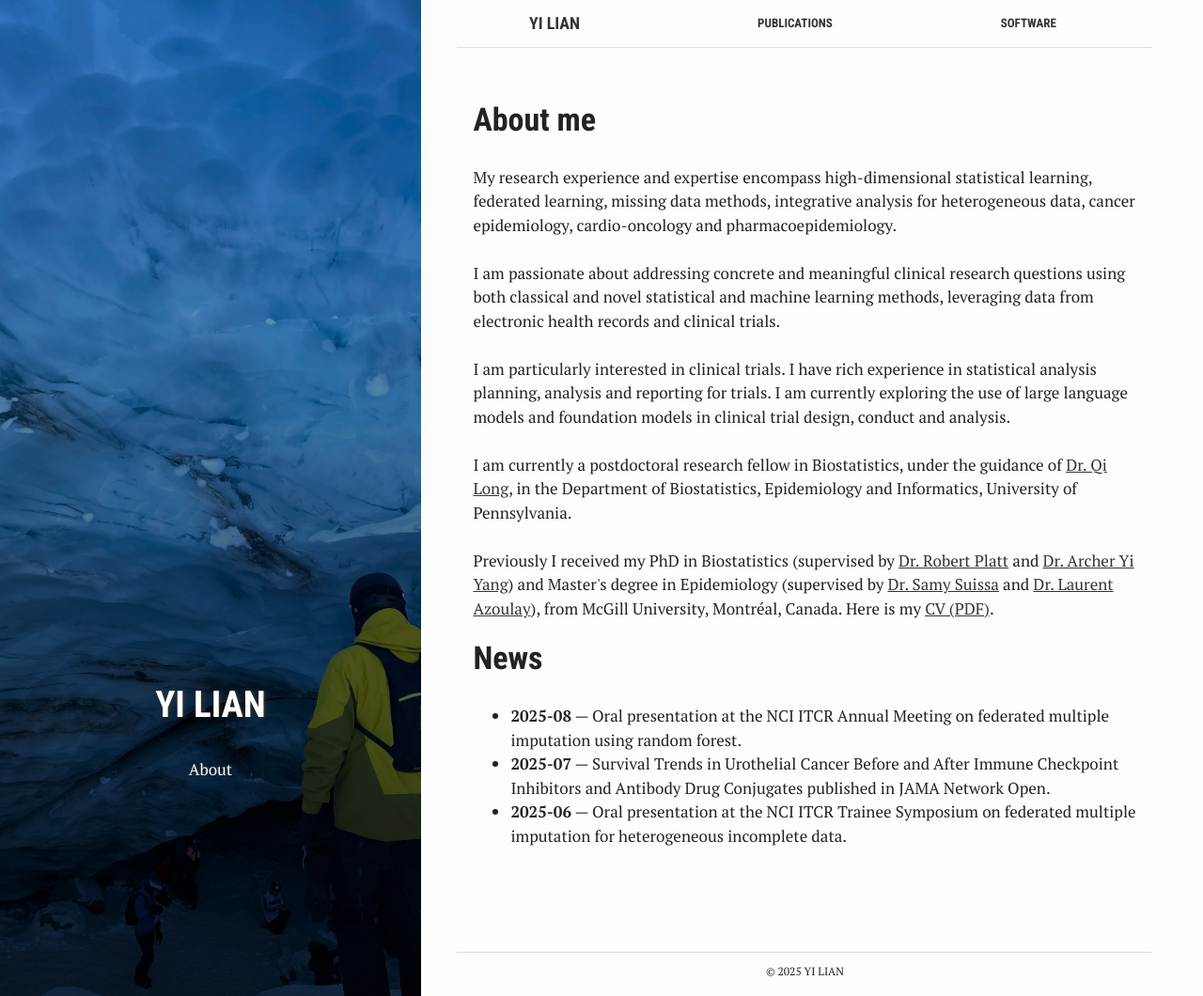
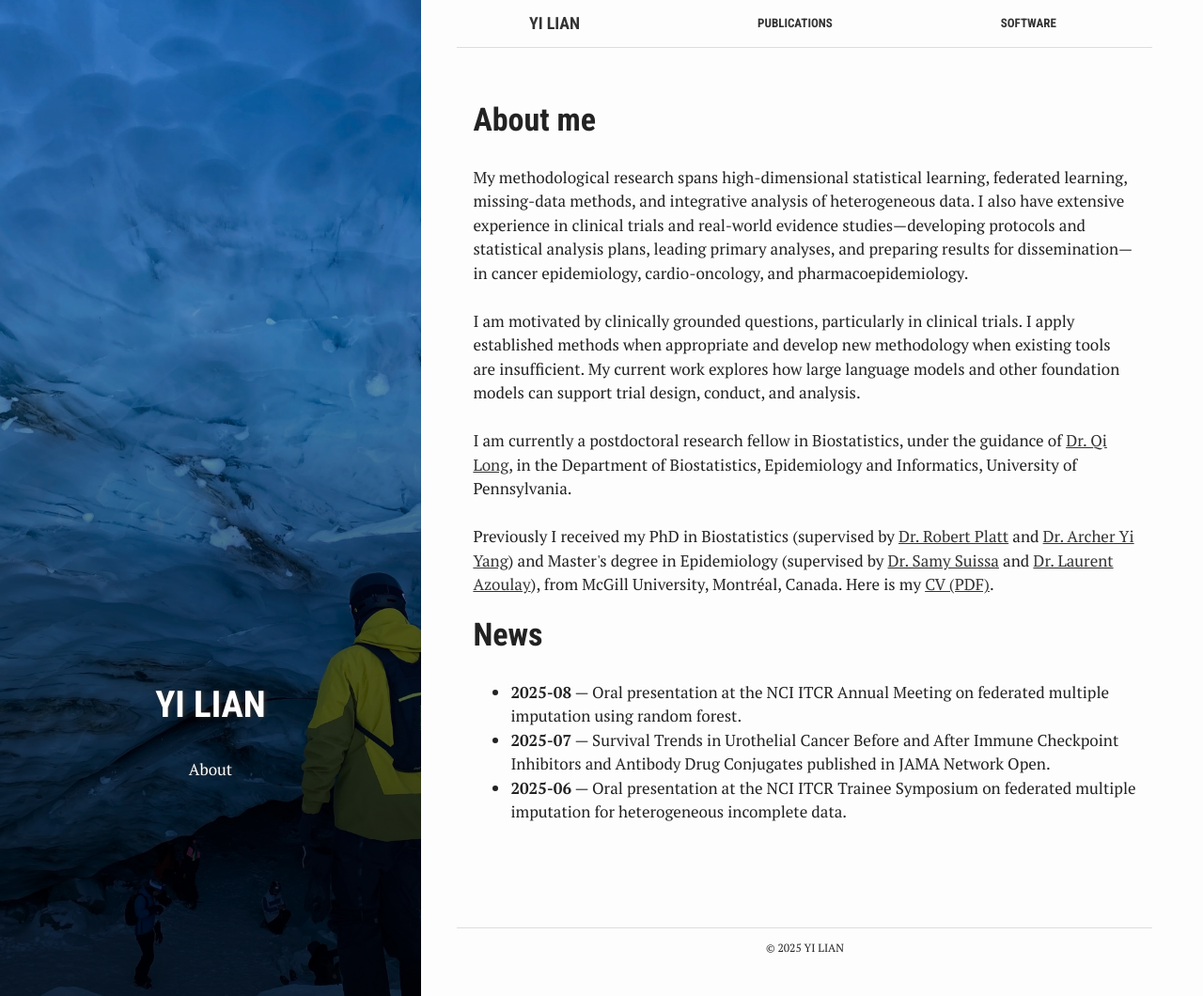
Before and after one commit to ly129/ly129.github.io, a Jekyll site: the page built from index.html, in a window 1280 px wide and 1060 px high. Shown: the whole window at 94% size. Built offline with Jekyll 4.4.1, drawn with Linux system fonts in a browser that asks for light colours.

Commit message:
Update index.html

```diff
--- a/index.html
+++ b/index.html
@@ -8,11 +8,16 @@ permalink: /
 ---
 
 <h1>About me</h1>
-<p>My research experience and expertise encompass high-dimensional statistical learning, federated learning, missing data methods, integrative analysis for heterogeneous data, cancer epidemiology, cardio-oncology and pharmacoepidemiology.<br><br>
+<p>
+<!-- My research experience and expertise encompass high-dimensional statistical learning, federated learning, missing data methods, integrative analysis for heterogeneous data, cancer epidemiology, cardio-oncology and pharmacoepidemiology.<br><br> -->
 
-I am passionate about addressing concrete and meaningful clinical research questions using both classical and novel statistical and machine learning methods, leveraging data from electronic health records and clinical trials.<br><br>
+<!-- I am passionate about addressing concrete and meaningful clinical research questions using both classical and novel statistical and machine learning methods, leveraging data from electronic health records and clinical trials.<br><br> -->
 
-I am particularly interested in clinical trials. I have rich experience in statistical analysis planning, analysis and reporting for trials. I am currently exploring the use of large language models and foundation models in clinical trial design, conduct and analysis.<br><br>
+<!-- I am particularly interested in clinical trials. I have rich experience in statistical analysis planning, analysis and reporting for trials. I am currently exploring the use of large language models and foundation models in clinical trial design, conduct and analysis.<br><br> -->
+
+My methodological research spans high-dimensional statistical learning, federated learning, missing-data methods, and integrative analysis of heterogeneous data. I also have extensive experience in clinical trials and real-world evidence studies—developing protocols and statistical analysis plans, leading primary analyses, and preparing results for dissemination—in cancer epidemiology, cardio-oncology, and pharmacoepidemiology.<br><br>
+
+I am motivated by clinically grounded questions, particularly in clinical trials. I apply established methods when appropriate and develop new methodology when existing tools are insufficient. My current work explores how large language models and other foundation models can support trial design, conduct, and analysis.<br><br>
 
 I am currently a postdoctoral research fellow in Biostatistics, under the guidance of <a href=https://www.dbei.med.upenn.edu/bio/qi-long-phd>Dr. Qi Long</a>, in the Department of Biostatistics, Epidemiology and Informatics, University of Pennsylvania. <br> <br>
 
```
